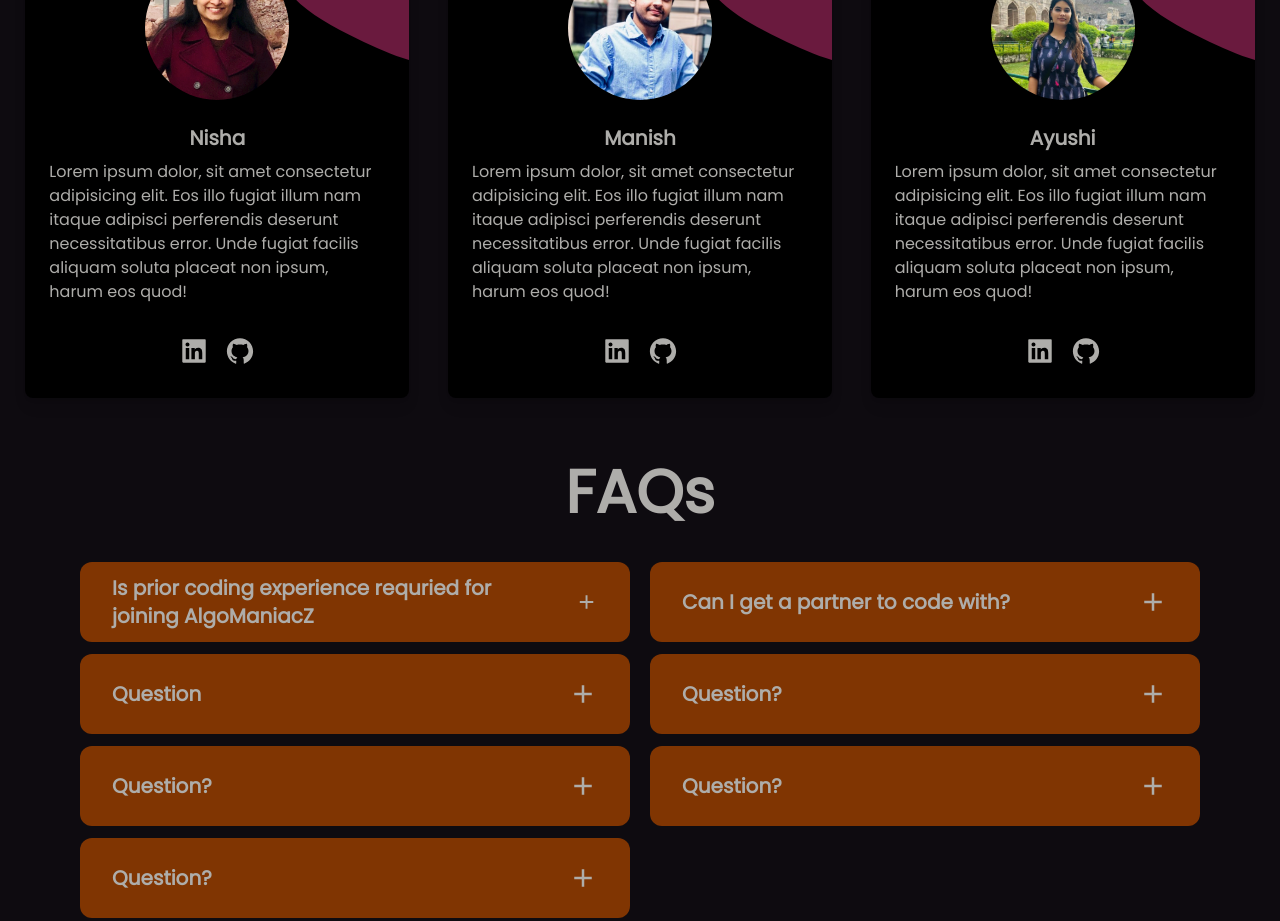
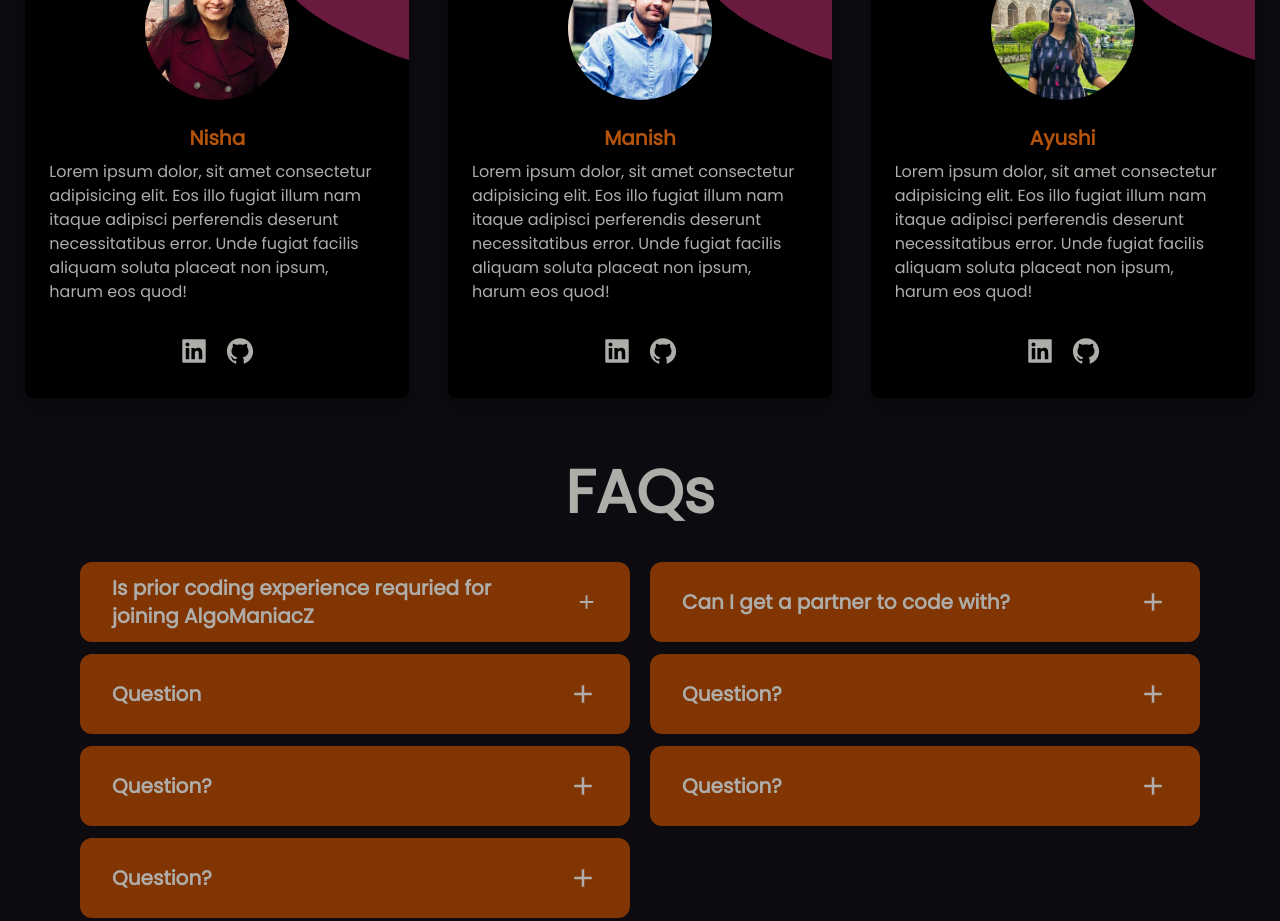
Before and after one commit to AlgoManiacZ/AlgoManiacZ_Revamped, a React (Vite) app in the folder algoManiacZ/: page / in a window 1280 px wide. Shown: the part 1780-2701 px from the top of the page. Built offline with nearby package versions, Linux system fonts and the light colour scheme.

Commit message:
initial commit

```diff
--- a/algoManiacZ/src/components/Speakers/Card.jsx
+++ b/algoManiacZ/src/components/Speakers/Card.jsx
@@ -2,9 +2,10 @@
 import { AiFillLinkedin, AiFillGithub } from 'react-icons/ai'
 import cardBackground from '../../assets/cardBackgroundImage.svg'
 
+
 const Card = ({name,imageUrl,about,linkedin,github}) => {
   return (
-    <div className="max-w-sm rounded-lg overflow-hidden shadow-lg mx-auto my-4 py-4  bg-[#000000]  bg-no-repeat bg-cover bg-center"
+    <div className="max-w-sm rounded-lg overflow-hidden shadow-lg mx-auto my-4 py-4  bg-[#000000]  bg-no-repeat bg-cover bg-center transition-all ease-in-out  hover:scale-105 hover:shadow-lg hover:shadow-hoverOrange "
 
      style={{
         backgroundImage: `url(${cardBackground})`,
@@ -20,7 +21,7 @@ const Card = ({name,imageUrl,about,linkedin,github}) => {
       </div>
 
       <div className="px-6 py-4">
-        <div className="font-bold text-xl text-center mb-2">{name}</div>
+        <div className="font-bold text-xl text-center mb-2 text-hoverOrange">{name}</div>
 
         <p className="text-gray-700 text-base">
          {about}
@@ -30,13 +31,13 @@ const Card = ({name,imageUrl,about,linkedin,github}) => {
       <div className="px-6 py-4 flex items-center justify-center">
         <a
           href={linkedin}
-          className="text-gray-700 text-3xl mr-4 hover:text-blue-500"
+          className="text-gray-700 text-3xl mr-4 hover:text-blue-500 transition-all ease-in-out hover:text-[#0077b5] hover:scale-110"
         >
           <AiFillLinkedin />
         </a>
         <a
           href={github}
-          className="text-gray-700 text-3xl hover:text-blue-500"
+          className="text-gray-700 text-3xl hover:text-blue-500 transition-all ease-in-out hover:text-hoverTextColor hover:scale-110"
         >
           <AiFillGithub />
         </a>
```
